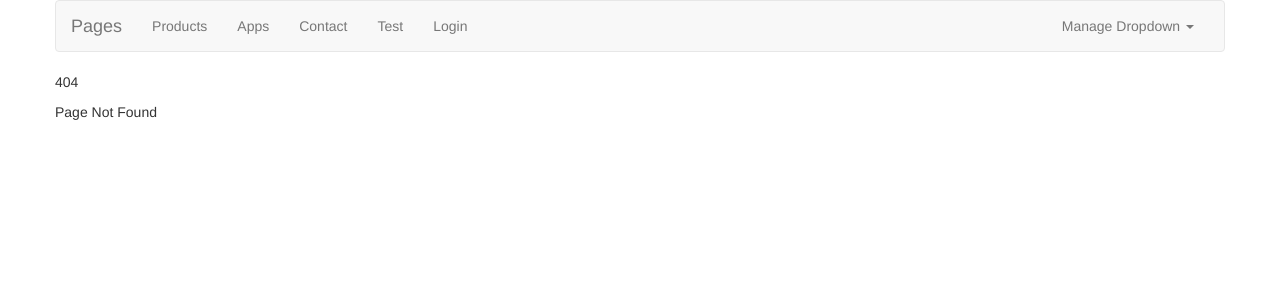
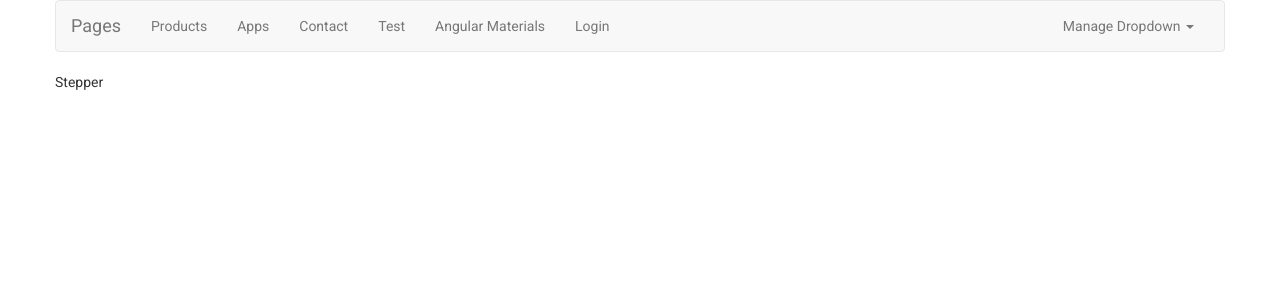
Before and after one commit to amitPrasadGithub/understanding_angular, an Angular app in the folder pages/: page /stepper in a window 1280 px wide. Before the commit this address had no page. Shown: the top 300 px of the page. Built offline with nearby package versions, Linux system fonts and the light colour scheme.

Commit message:
Angular Materials

```diff
--- a/pages/angular.json
+++ b/pages/angular.json
@@ -24,6 +24,7 @@
               "src/assets"
             ],
             "styles": [
+              "./node_modules/@angular/material/prebuilt-themes/indigo-pink.css",
               "node_modules/bootstrap/dist/css/bootstrap.min.css",
               "src/styles.css"
             ],
@@ -88,6 +89,7 @@
               "src/assets"
             ],
             "styles": [
+              "./node_modules/@angular/material/prebuilt-themes/indigo-pink.css",
               "src/styles.css"
             ],
             "scripts": []
--- a/pages/package.json
+++ b/pages/package.json
@@ -12,16 +12,19 @@
   "private": true,
   "dependencies": {
     "@angular/animations": "~11.2.13",
+    "@angular/cdk": "^11.2.13",
     "@angular/common": "~11.2.13",
     "@angular/compiler": "~11.2.13",
     "@angular/core": "~11.2.13",
     "@angular/forms": "~11.2.13",
+    "@angular/material": "^11.2.13",
     "@angular/platform-browser": "~11.2.13",
     "@angular/platform-browser-dynamic": "~11.2.13",
     "@angular/router": "~11.2.13",
     "bootstrap": "^3.4.1",
+    "bootstrap3": "^3.3.5",
     "rxjs": "~6.6.0",
-    "tslib": "^2.0.0",
+    "tslib": "^2.3.1",
     "zone.js": "~0.11.3"
   },
   "devDependencies": {
--- /dev/null
+++ b/pages/src/app/angular-materials.module.ts
@@ -0,0 +1,15 @@
+import { NgModule } from "@angular/core";
+
+import { MatStepperModule } from '@angular/material/stepper';
+import { MatFormFieldModule } from '@angular/material/form-field';
+
+const material_components = [
+      MatStepperModule,
+];
+@NgModule({
+      imports: [material_components],
+      exports: [material_components]
+})
+export class AngularMaterialsModule {
+
+}
--- a/pages/src/app/app.module.ts
+++ b/pages/src/app/app.module.ts
@@ -38,6 +38,8 @@ import { AuthGaurdService } from 'src/pages/services/route-gaurds/auth-gaurd.ser
 import { AppRoutingModule } from './app-routing.module';
 
 import { AppComponent } from './app.component';
+import { BrowserAnimationsModule } from '@angular/platform-browser/animations';
+import { AngularMaterialsModule } from './angular-materials.module';
 @NgModule({
   declarations: [
     AppComponent,
@@ -75,6 +77,8 @@ import { AppComponent } from './app.component';
     FormsModule,
     ReactiveFormsModule,
     HttpClientModule,
+    BrowserAnimationsModule,
+    AngularMaterialsModule,
   ],
   providers: [
     HttpClient,
--- a/pages/src/index.html
+++ b/pages/src/index.html
@@ -6,8 +6,11 @@
   <base href="/">
   <meta name="viewport" content="width=device-width, initial-scale=1">
   <link rel="icon" type="image/x-icon" href="favicon.ico">
+  <link rel="preconnect" href="https://fonts.gstatic.com">
+  <link href="https://fonts.googleapis.com/css2?family=Roboto:wght@300;400;500&display=swap" rel="stylesheet">
+  <link href="https://fonts.googleapis.com/icon?family=Material+Icons" rel="stylesheet">
 </head>
-<body>
+<body class="mat-typography">
   <app-root></app-root>
 </body>
 </html>
--- /dev/null
+++ b/pages/src/pages/components/angular-materials/stepper/stepper.component.html
@@ -0,0 +1 @@
+<p>Stepper</p>
--- /dev/null
+++ b/pages/src/pages/components/angular-materials/stepper/stepper.component.ts
@@ -0,0 +1,13 @@
+import { Component, OnInit } from "@angular/core";
+import { FormBuilder, FormGroup, Validators } from "@angular/forms";
+
+@Component({
+      selector: 'app-stepper-component',
+      templateUrl: './stepper.component.html',
+      styleUrls: ['./stepper.component.css']
+})
+export class StepperComponent implements OnInit {
+
+
+      ngOnInit() { }
+}
--- a/pages/src/pages/experience_fragments/header/header.component.html
+++ b/pages/src/pages/experience_fragments/header/header.component.html
@@ -37,6 +37,12 @@
                         <li><a [routerLink]="['search']">Search</a></li>
                     </div>
                 </li>
+                <li appDropdown>
+                    <a class="dropdown-toggle" role="button">Angular Materials</a>
+                    <div class="dropdown-menu">
+                        <li><a [routerLink]="['stepper']">Stepper</a></li>
+                    </div>
+                </li>
                 <li routerLinkActive="active"><a routerLink="/login">Login</a></li>
             </ul>
             <ul class="nav navbar-nav navbar-right">
--- a/pages/src/styles.css
+++ b/pages/src/styles.css
@@ -1 +1,4 @@
 /* You can add global styles to this file, and also import other style files */
+
+html, body { height: 100%; }
+body { margin: 0; font-family: Roboto, "Helvetica Neue", sans-serif; }
```
Also changed, not shown: pages/src/app/app-routing.module.ts (+6 -3 lines), pages/src/pages/components/angular-materials/stepper/stepper.component.css (added).
